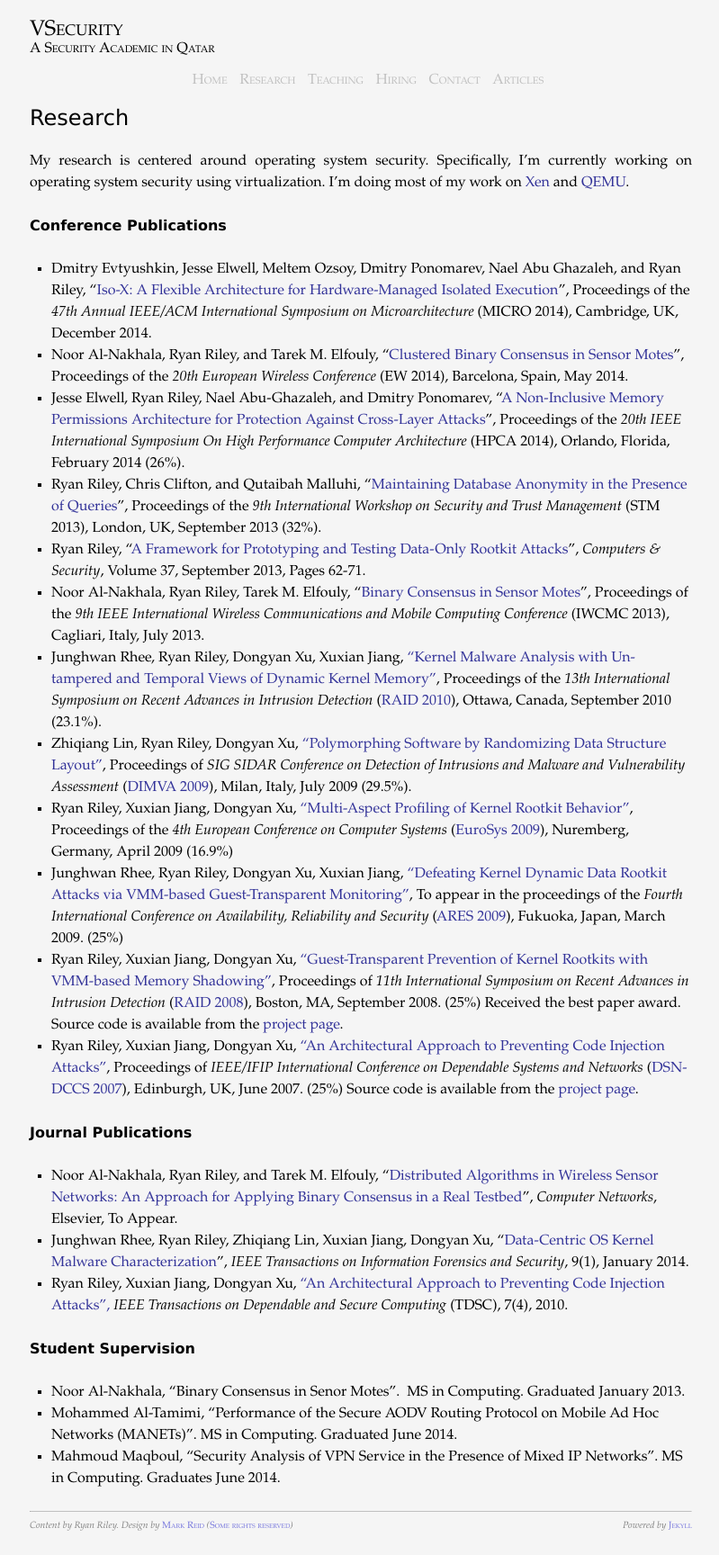
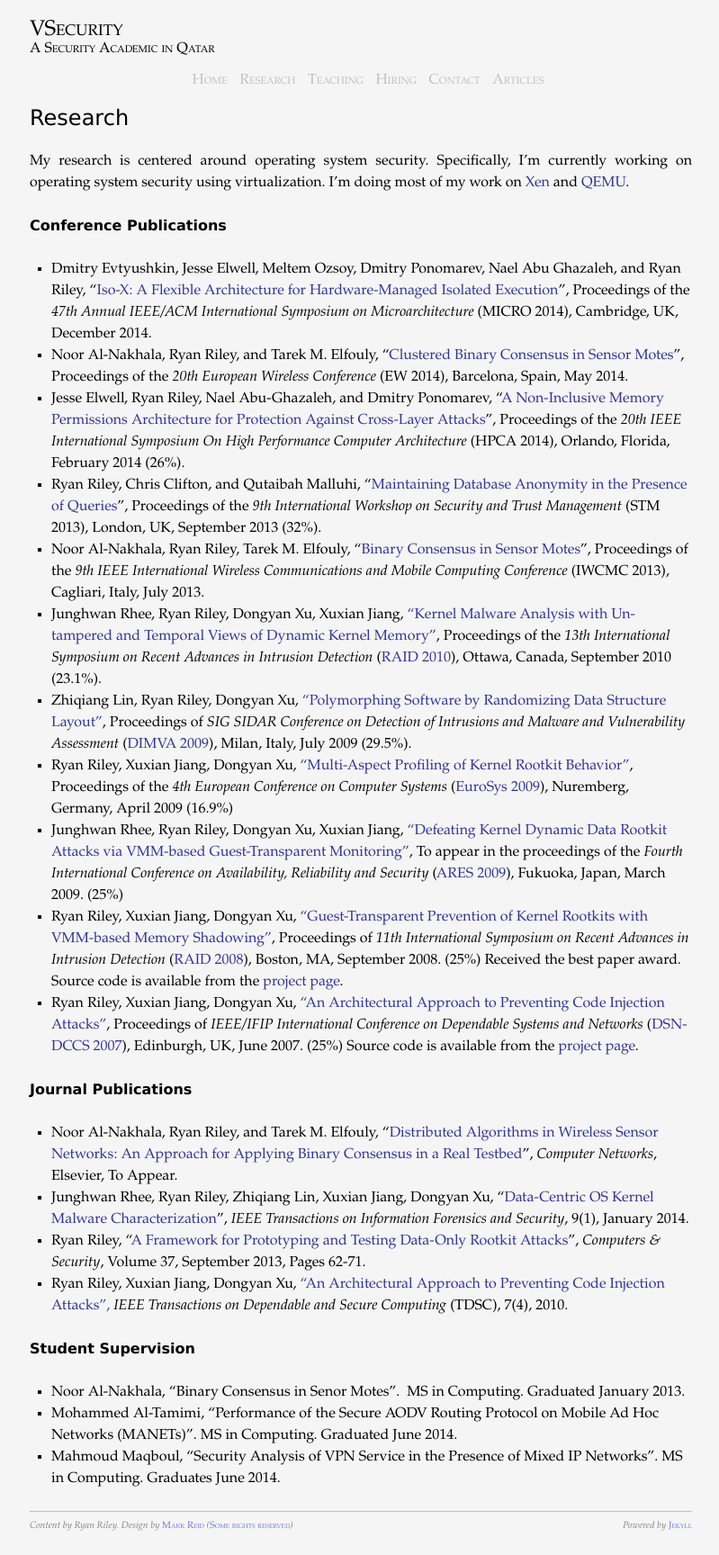
Before and after one commit to rriley/website, a Jekyll site: the page built from research/index.md, in a window 1280 px wide. Shown: the whole page at 90% size, without its empty margins (239-1038 px from the left). Built offline with Jekyll 4.4.1, drawn with Linux system fonts in a browser that asks for light colours; Markdown is read by kramdown in place of the engine named in the settings; some of the changed lines change nothing that is shown.

Commit message:
Missed a journal publication to move

```diff
--- a/research/index.md
+++ b/research/index.md
@@ -15,7 +15,6 @@ most of my work on [Xen](http://www.cl.cam.ac.uk/research/srg/netos/xen/) and
   * Noor Al-Nakhala, Ryan Riley, and Tarek M. Elfouly, "[Clustered Binary Consensus in Sensor Motes](/pubs/ew2014.pdf)", Proceedings of the *20th European Wireless Conference* (EW 2014), Barcelona, Spain, May 2014.
   * Jesse Elwell, Ryan Riley, Nael Abu-Ghazaleh, and Dmitry Ponomarev, "[A Non-Inclusive Memory Permissions Architecture for Protection Against Cross-Layer Attacks](/pubs/hpca14.pdf)", Proceedings of the *20th IEEE International Symposium On High Performance Computer Architecture* (HPCA 2014), Orlando, Florida, February 2014 (26%).
   * Ryan Riley, Chris Clifton, and Qutaibah Malluhi, "[Maintaining Database Anonymity in the Presence of Queries](/pubs/STM2013.pdf)", Proceedings of the *9th International Workshop on Security and Trust Management* (STM 2013), London, UK, September 2013 (32%).
-  * Ryan Riley, "[A Framework for Prototyping and Testing Data-Only Rootkit Attacks](/pubs/dorf.pdf)", *Computers & Security*, Volume 37, September 2013, Pages 62-71.
   * Noor Al-Nakhala, Ryan Riley, Tarek M. Elfouly, "[Binary Consensus in Sensor Motes](/pubs/iwcmc2013.pdf)", Proceedings of the *9th IEEE International Wireless Communications and Mobile Computing Conference* (IWCMC 2013), Cagliari, Italy, July 2013.
   * Junghwan Rhee, Ryan Riley, Dongyan Xu, Xuxian Jiang, [ "Kernel Malware Analysis with Un-tampered and Temporal Views of Dynamic Kernel Memory"](https://vsecurity.info/pubs/RAID10.pdf), Proceedings of the *13th International Symposium on Recent Advances in Intrusion Detection* ([RAID 2010](http://www.raid2010.org/)), Ottawa, Canada, September 2010 (23.1%).
   * Zhiqiang Lin, Ryan Riley, Dongyan Xu, [ "Polymorphing Software by Randomizing Data Structure Layout"](https://vsecurity.info/pubs/DIMVA09.pdf), Proceedings of *SIG SIDAR Conference on Detection of Intrusions and Malware and Vulnerability Assessment* ([DIMVA 2009](http://security.dico.unimi.it/dimva2009/index.html)), Milan, Italy, July 2009 (29.5%).
@@ -27,6 +26,7 @@ most of my work on [Xen](http://www.cl.cam.ac.uk/research/srg/netos/xen/) and
 ##Journal Publications
   * Noor Al-Nakhala, Ryan Riley, and Tarek M. Elfouly, "[Distributed Algorithms in Wireless Sensor Networks: An Approach for Applying Binary Consensus in a Real Testbed](/pubs/consensus-journal.pdf)", *Computer Networks*, Elsevier, To Appear.
   * Junghwan Rhee, Ryan Riley, Zhiqiang Lin, Xuxian Jiang, Dongyan Xu, "[Data-Centric OS Kernel Malware Characterization](/pubs/TIFS_datagene.pdf)", *IEEE Transactions on Information Forensics and Security*, 9(1), January 2014.
+  * Ryan Riley, "[A Framework for Prototyping and Testing Data-Only Rootkit Attacks](/pubs/dorf.pdf)", *Computers & Security*, Volume 37, September 2013, Pages 62-71.
   * Ryan Riley, Xuxian Jiang, Dongyan Xu, [ "An Architectural Approach to Preventing Code Injection Attacks", ](https://vsecurity.info/pubs/TDSC10.pdf) *IEEE Transactions on Dependable and Secure Computing* (TDSC), 7(4), 2010.
 
 ##Student Supervision
```
